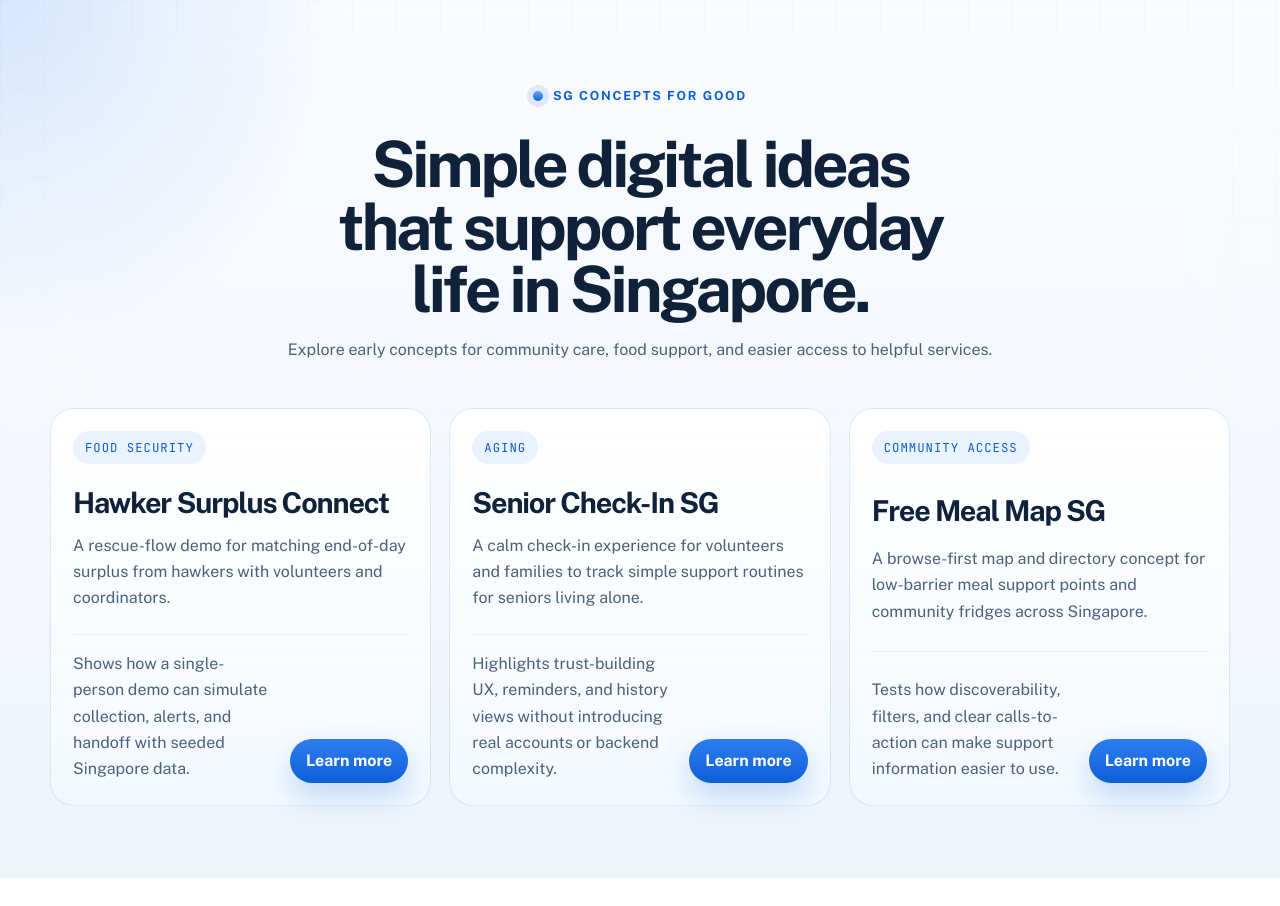
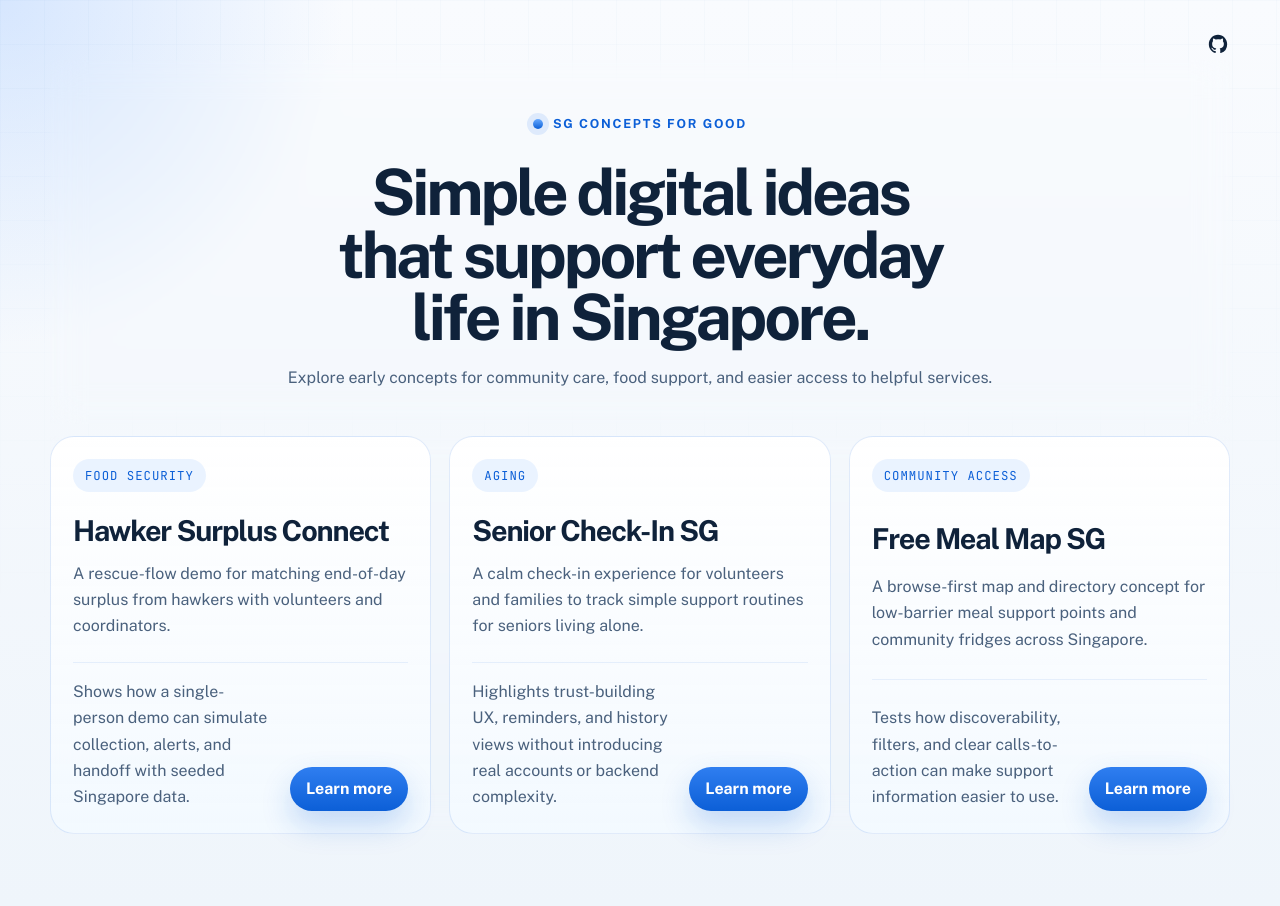
Before and after one commit to nc1z/concepts-for-good, a Next.js app: page / in a window 1280 px wide. Before the commit the page ends 878 px from the top, so only its background shows below. Built offline with nearby package versions, Linux system fonts and the light colour scheme.

Commit message:
feat: reference links

```diff
--- a/app/globals.css
+++ b/app/globals.css
@@ -53,6 +53,34 @@ a {
   width: min(1180px, calc(100% - 32px));
   margin: 0 auto;
   padding: 32px 0 72px;
+}
+
+.topbar {
+  display: flex;
+  justify-content: flex-end;
+  margin-bottom: 4px;
+}
+
+.topbar__github {
+  display: inline-flex;
+  align-items: center;
+  justify-content: center;
+  width: 24px;
+  height: 24px;
+  color: var(--text);
+  transition:
+    transform 180ms ease,
+    color 180ms ease;
+}
+
+.topbar__github:hover {
+  transform: translateY(-1px);
+  color: var(--blue-strong);
+}
+
+.topbar__github svg {
+  width: 22px;
+  height: 22px;
 }
 
 .hero,
--- a/app/page.tsx
+++ b/app/page.tsx
@@ -5,6 +5,23 @@ import { pocCards } from "@/lib/pocs";
 export default function Home() {
   return (
     <main className="shell">
+      <div className="topbar">
+        <a
+          href="https://github.com/nc1z/concepts-for-good"
+          target="_blank"
+          rel="noreferrer"
+          aria-label="View project on GitHub"
+          className="topbar__github"
+        >
+          <svg viewBox="0 0 24 24" aria-hidden="true">
+            <path
+              fill="currentColor"
+              d="M12 2C6.48 2 2 6.58 2 12.22c0 4.5 2.87 8.31 6.84 9.66.5.1.68-.22.68-.49 0-.24-.01-1.04-.01-1.89-2.78.62-3.37-1.21-3.37-1.21-.45-1.18-1.11-1.49-1.11-1.49-.91-.64.07-.62.07-.62 1 .07 1.53 1.05 1.53 1.05.89 1.57 2.33 1.12 2.9.85.09-.66.35-1.12.63-1.38-2.22-.26-4.56-1.14-4.56-5.09 0-1.13.39-2.05 1.03-2.77-.1-.26-.45-1.31.1-2.74 0 0 .84-.28 2.75 1.06A9.3 9.3 0 0 1 12 6.84c.85 0 1.71.12 2.51.35 1.91-1.34 2.75-1.06 2.75-1.06.55 1.43.2 2.48.1 2.74.64.72 1.03 1.64 1.03 2.77 0 3.96-2.34 4.82-4.57 5.08.36.32.68.94.68 1.9 0 1.37-.01 2.47-.01 2.81 0 .27.18.59.69.49A10.26 10.26 0 0 0 22 12.22C22 6.58 17.52 2 12 2Z"
+            />
+          </svg>
+        </a>
+      </div>
+
       <section className="hero">
         <div className="hero__eyebrow">
           <span className="hero__eyebrow-dot" />
```
